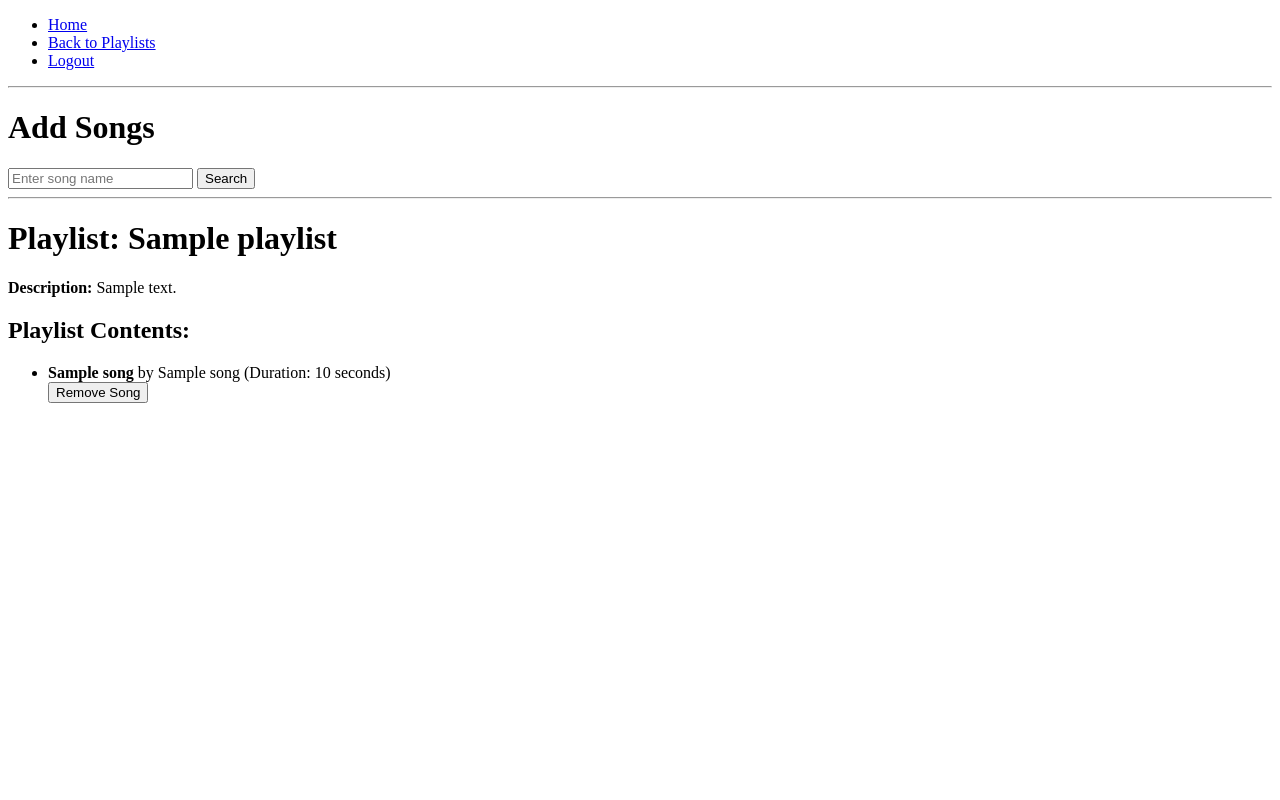
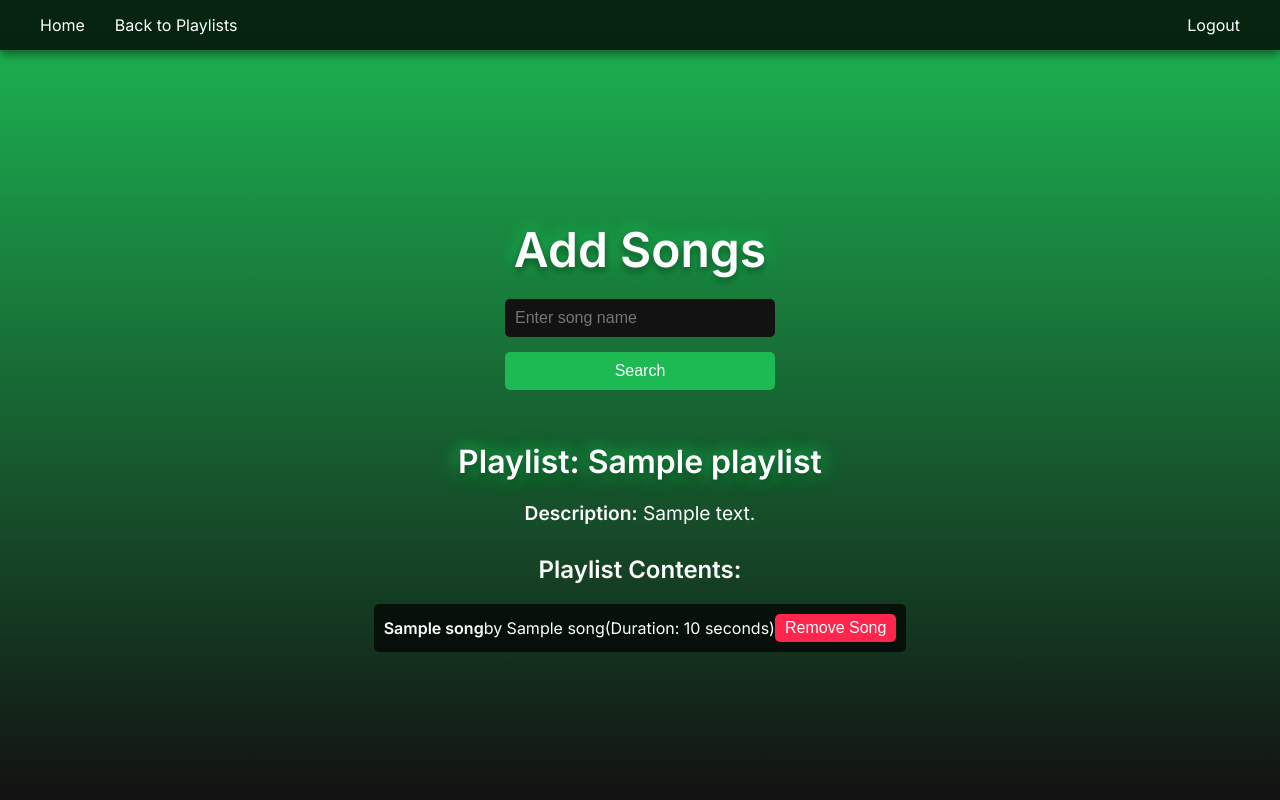
Before and after one commit to williamjones0471/TuneTrack, a Django app: template musicapp/templates/musicapp/search_songs.html in a window 1280 px wide. Run offline with Django 5.2, Linux system fonts and the light colour scheme; the template is opened without the code that fills it: most values are stand-ins (such as "Sample title", 1, 10 or a date in 2020); some libraries are stand-ins or nearby versions.

Commit message:
Add styling for add songs page

```diff
--- a/musicapp/templates/musicapp/search_songs.html
+++ b/musicapp/templates/musicapp/search_songs.html
@@ -1,4 +1,5 @@
 {% load static %}
+
 
 <!DOCTYPE html>
 <html lang="en">
@@ -7,25 +8,221 @@
        <meta name="viewport" content="width=device-width, initial-scale=1.0">
        <!-- <link rel="stylesheet" href="https://stackpath.bootstrapcdn.com/bootstrap/4.4.1/css/bootstrap.min.css" integrity="sha384-Vkoo8x4CGsO3+Hhxv8T/Q5PaXtkKtu6ug5TOeNV6gBiFeWPGFN9MuhOf23Q9Ifjh" crossorigin="anonymous">
        <link rel="stylesheet" href="{% static 'musicapp/styles.css' %}"> -->
-        <title>Search Songs</title>
+       <title>Add Songs</title>
+       <link href="https://fonts.googleapis.com/css2?family=Inter:wght@300;400;600&display=swap" rel="stylesheet">
+       <link rel="stylesheet" href="{% static 'musicapp/styles.css' %}">
+
+
+       <style>
+           body {
+               margin: 0;
+               padding: 0;
+               font-family: 'Inter', sans-serif;
+               background: linear-gradient(to bottom, #1db954, #121212);
+               color: white;
+               min-height: 100vh;
+               display: flex;
+               flex-direction: column;
+               background-size: 110%;
+           }
+
+
+           .navbar {
+               display: flex;
+               justify-content: space-between;
+               align-items: center;
+               padding: 15px 40px;
+               background: rgba(0, 0, 0, 0.8);
+               box-shadow: 0px 4px 10px rgba(0, 0, 0, 0.5);
+           }
+
+
+           .navbar nav{
+               display: flex;
+               justify-content: flex-end;
+               gap: 30px;
+           }
+
+
+           .navbar a {
+               color:white;
+               text-decoration: none;
+               font-size: 1rem;
+               font-weight: 500;
+               transition: color 0.3s ease;
+           }
+
+
+           .navbar a:hover {
+               color: #1db954;
+           }
+
+
+           .navbar .logout {
+               display: flex;
+               justify-content: end;
+           }
+
+
+           .navbar .logo {
+               font-size: 1.5rem;
+               font-weight: 700;
+           }
+
+
+           .center-content {
+               flex: 1;
+               display: flex;
+               flex-direction: column;
+               justify-content: center;
+               align-items: center;
+               text-align: center;
+               padding: 20px;
+           }
+
+
+           .add_songs h1 {
+               font-size: 3rem;
+               font-weight: bold;
+               color: #fff;
+               text-shadow: 0 4px 10px rgba(0, 0, 0, 0.6),
+                            0 0 15px #1db954,
+                            0 0 20px #1db954;
+               margin-bottom: 20px;
+           }
+
+
+           .add_songs form {
+               display: flex;
+               flex-direction: column;
+               gap: 15px;
+               margin-bottom: 30px;
+           }
+
+
+           .add_songs input[type="text"] {
+               padding: 10px;
+               font-size: 1rem;
+               border-radius: 5px;
+               border: none;
+               background: #121212;
+               color: white;
+               width: 250px;
+               margin: 0 auto;
+           }
+
+
+           .add_songs button {
+               padding: 10px;
+               font-size: 1rem;
+               border-radius: 5px;
+               background: #1db953;
+               color: white;
+               border: none;
+               cursor: pointer;
+               transition: background 0.3s ease;
+           }
+
+
+           .add_songs button:hover {
+               background: #1aa94d;
+           }
+
+
+           .add_songs ul {
+               list-style: none;
+               padding: 0;
+               margin: 0;
+               text-align: left;
+               max-width: 600px;
+               margin: 0 auto;
+           }
+
+
+           .add_songs li{
+               padding: 10px;
+               background: rgba(0, 0, 0, 0.7);
+               margin-bottom: 10px;
+               border-radius: 5px;
+               display: flex;
+               justify-content: space-between;
+               align-items: center;
+           }
+
+
+           .add_songs input[type="checkbox"] {
+               margin-right: 15px;
+           }
+
+
+           .playlist_detail h1 {
+               font-size: 2.5 rem;
+               font-weight: bold;
+               margin-bottom: 20px;
+               text-align: center;
+               color: #fff;
+               text-shadow: 0 4px 10px rgba(0, 0, 0, 0.6),
+                            0 0 15px #1db954,
+                            0 0 20px #1db954;
+           }
+
+
+           .playlist_detail p {
+               font-size: 1.2rem;
+               color: #fff;
+               text-align: center;
+               margin-bottom: 30px;
+           }
+
+
+           .playlist_detail ul {
+               list-style: none;
+               padding: 0;
+               margin: 0;
+               text-align: left;
+               max-width: 600px;
+               margin: 0 auto;
+           }
+
+
+           .playlist_detail li {
+               padding: 10px;
+               background: rgba(0, 0, 0, 0.7);
+               margin-bottom: 10px;
+               border-radius: 5px;
+               display: flex;
+               justify-content: space-between;
+               align-items: center;
+           }
+
+
+           .playlist_detail form button {
+               padding: 5px 10px;
+               font-size: 1rem;
+               background: #fe264c;
+               color: white;
+               border: none;
+               border-radius: 5px;
+               cursor: pointer;
+           }
+
+
+           .playlist_detail form button:hover {
+               background: #e41d42;
+           }
+       </style>
    </head>
    <body>
-        <div>
-            <ul class="nav">
-                <li class="nav-item">
-                    <a class="nav-link" href="{% url 'home' %}">Home</a>
-                </li>
-                <li class="nav-item">
-                    <a class="nav-link" href="{% url 'select_playlist' %}">Back to Playlists</a>
-                </li>
-                <li class="nav-item">
-                    <a class="nav-link" href="{% url 'logout' %}">Logout</a>
-                </li>
-            </ul>
+       <div class="navbar">
+           <nav>
+               <a href="{% url 'home' %}">Home</a>
+               <a href="{% url 'select_playlist'%}">Back to Playlists</a>
+           </nav>
+           <a class="logout" href="{%url 'logout' %}">Logout</a>
        </div>
 
-        <hr>
 
+       <div class="center-content">
            <div class="add_songs">
                <h1>Add Songs</h1>
                <form method="post">
@@ -54,8 +251,6 @@
                {% endif %}
            </div>
 
-        <hr>
-
            <div class="playlist_detail">
                <h1>Playlist: {{ playlist.name }}</h1>
                <p><strong>Description:</strong> {{ playlist.description }}</p>
@@ -79,5 +274,6 @@
                    {% endif %}
                </ul>
            </div>
+       </div>
    </body>
    </html>
```
Also changed, not shown: db.sqlite3. Lines whose indentation alone changed are shown as unchanged.
